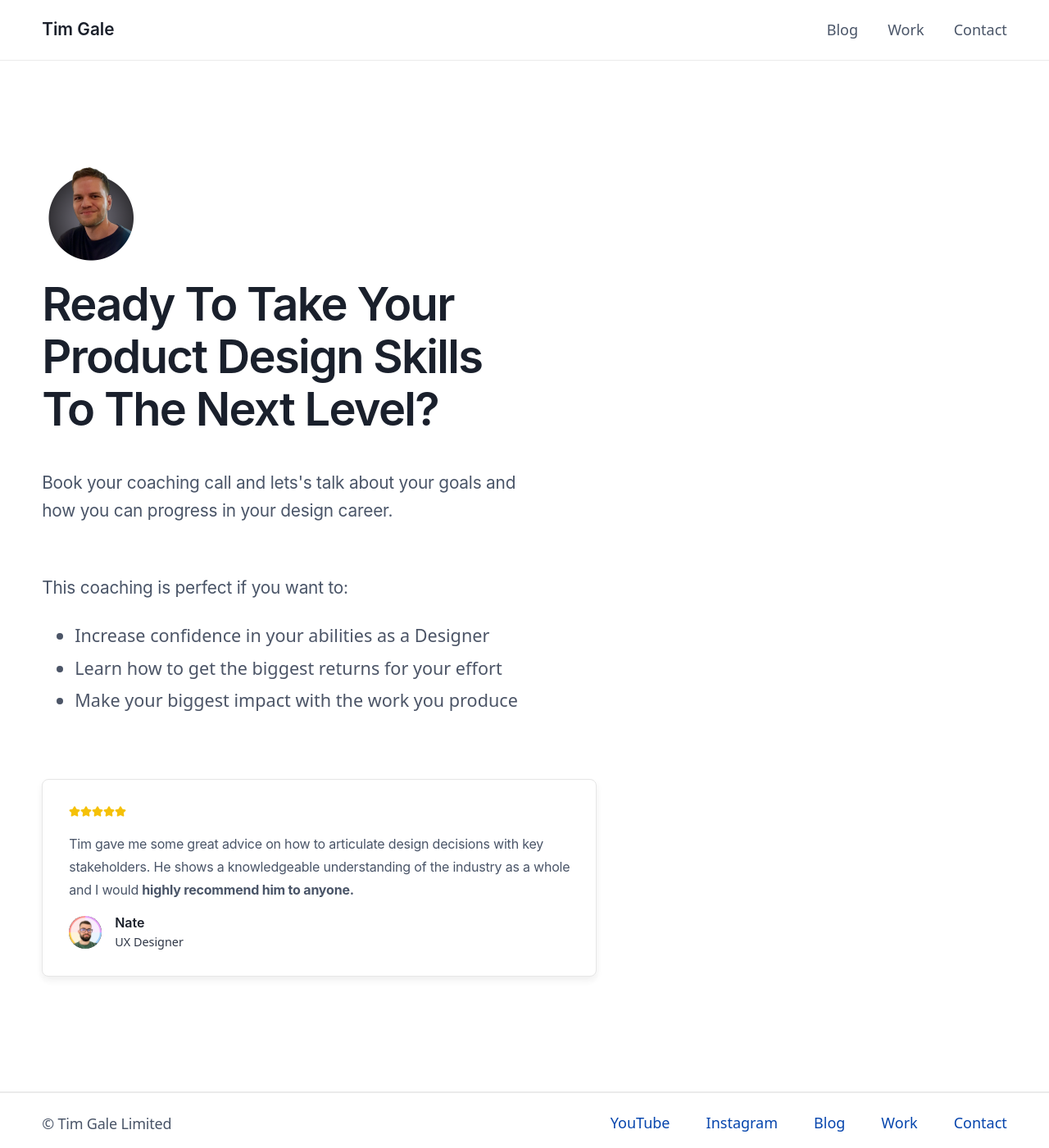
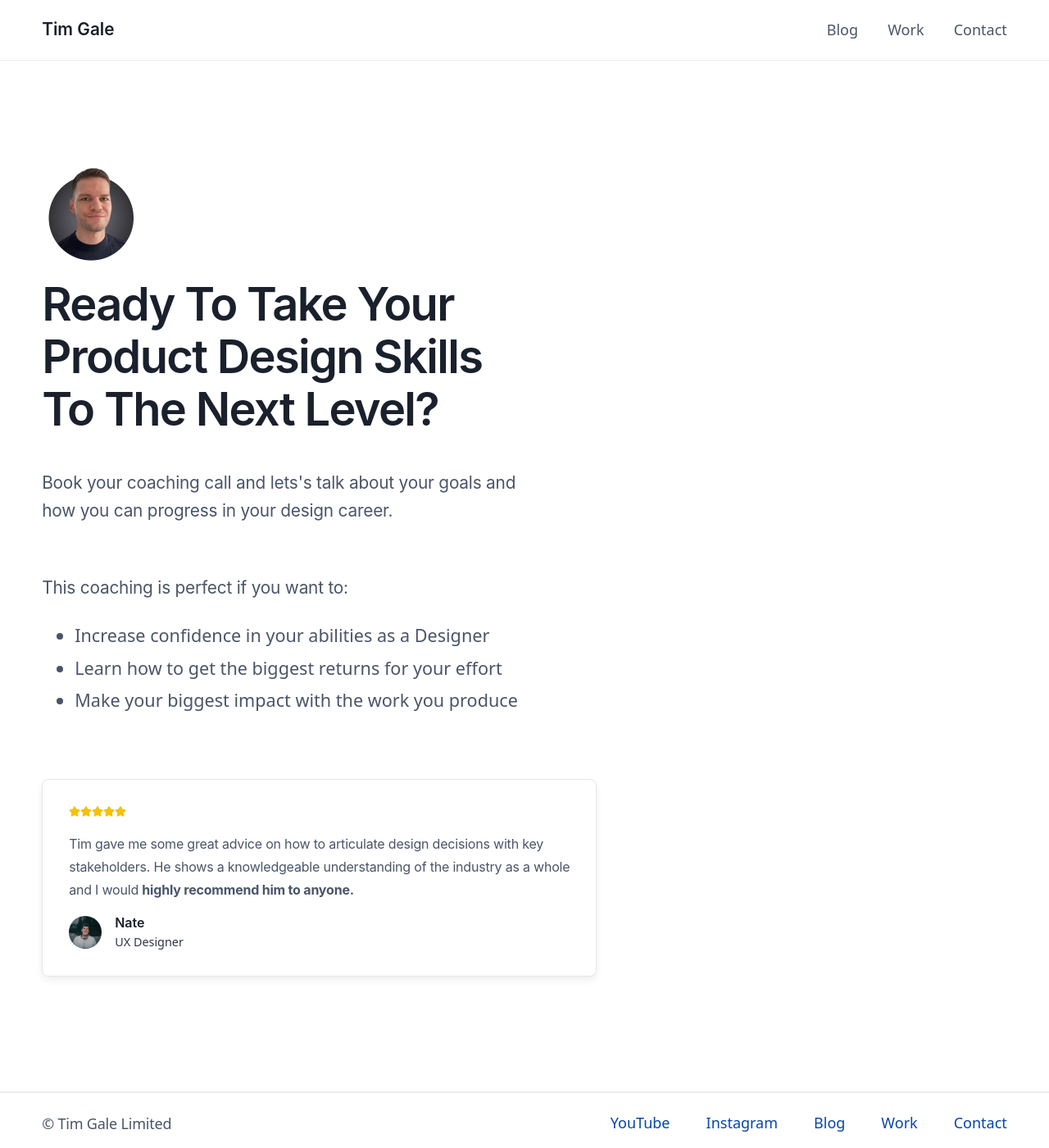
Before and after one commit to timgale/timgale.github.io, a Jekyll site: the page built from coaching.html, in a window 1280 px wide and 1400 px high. Shown: the whole window at 82% size. Built offline with Jekyll 4.4.1, drawn with Linux system fonts in a browser that asks for light colours; a script that is not in the unit is left out.

Commit message:
Update coaching page image

```diff
--- a/_sass/components/_container.scss
+++ b/_sass/components/_container.scss
@@ -1490,6 +1490,7 @@
 .testimonial-2 .photo { background-image: url(../images/customer-jadene.jpg); }
 .testimonial-3 .photo { background-image: url(../images/customer-kailash.jpg); }
 .testimonial-4 .photo { background-image: url(../images/customer-aniket.jpg); }
+.testimonial-5 .photo { background-image: url(../images/customer-nate.jpg); }
 
 .teacher-container {
 	display: flex;
--- a/coaching.html
+++ b/coaching.html
@@ -25,7 +25,7 @@ layout: booking
             <div class="section">
                 <div class="col-layout-content content">
                     <div class="col-layout-content">
-                        <div class="testimonial testimonial-1">
+                        <div class="testimonial testimonial-5">
                             <div class="rating"></div>
                             <p>Tim gave me some great advice on how to articulate design decisions with key stakeholders. He shows a knowledgeable understanding of the industry as a whole and I would <strong>highly recommend him to anyone.</strong></p>
                                 <div class="person">
```
Also changed, not shown: images/og-image.png, images/tim-photo-small.png.
